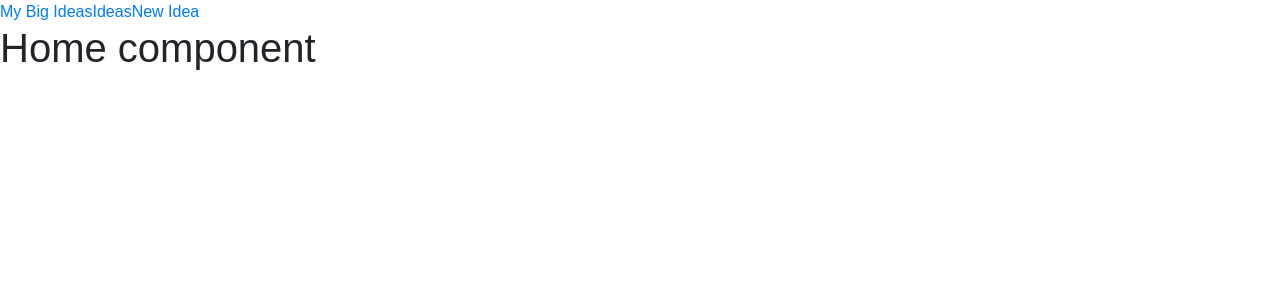
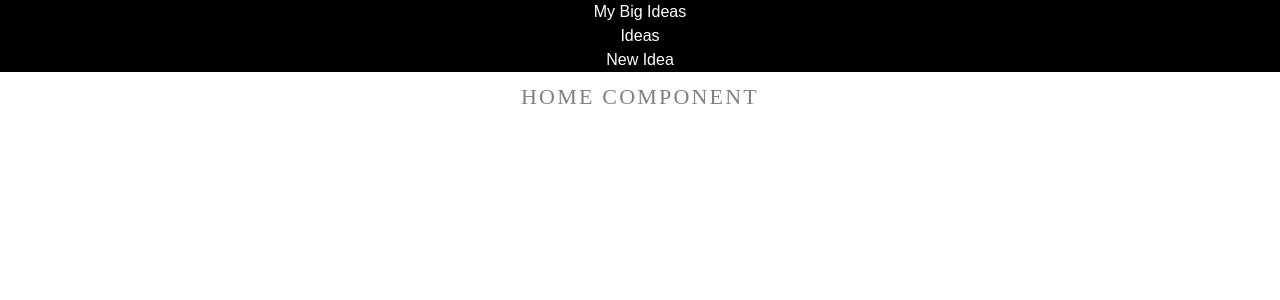
Before and after one commit to kristinreddington/Me-And-My-Big-Ideas, a React (Create React App) app in the folder client/: page / in a window 1280 px wide. Shown: the top 300 px of the page. Built offline with nearby package versions, Linux system fonts and the light colour scheme.

Commit message:
homepage and new form skeleton html

```diff
--- a/client/src/App.css
+++ b/client/src/App.css
@@ -26,3 +26,32 @@
   from { transform: rotate(0deg); }
   to { transform: rotate(360deg); }
 }
+
+.nav {
+  color: rgb(255,255,255);
+}
+
+.nav:hover {
+  color: rgb(255,255,255);
+  text-decoration: inherit;
+}
+
+#route-card {
+  background-color: black;
+}
+
+nav, h1, h2, h3, h4 {
+  font-family: TimesNewRoman,
+  "Times New Roman", Times, Baskerville, Georgia, serif;
+  font-weight: 400;
+  text-rendering: optimizeLegibility;
+  text-transform: uppercase;
+  letter-spacing: 0.1em;
+  font-size: 22px;
+  position: relative;
+  color: #090909;
+  padding: 0 10px;
+  background-color: #fff;
+  border: 0 none;
+  line-height: 50px;
+}
--- /dev/null
+++ b/client/src/components/Home.css
@@ -0,0 +1,4 @@
+h1 {
+  text-align: center;
+  color: grey;
+}
--- a/client/src/components/Home.js
+++ b/client/src/components/Home.js
@@ -1,4 +1,5 @@
 import React from 'react';
+import './Home.css'
 
 const Home = () => {
 
--- a/client/src/containers/Routes.js
+++ b/client/src/containers/Routes.js
@@ -13,13 +13,15 @@ class Routes extends Component {
   return (
   <Router history={history}>
     <div>
-      <NavLink to='/'>My Big Ideas</NavLink>
-      <NavLink to='/ideas'>Ideas</NavLink>
-      <NavLink to='/ideas/new'>New Idea</NavLink>
+      <div id="route-card">
+        <NavLink className="nav justify-content-center" to='/'>My Big Ideas</NavLink>
+        <NavLink className="nav justify-content-center" to='/ideas'>Ideas</NavLink>
+        <NavLink className="nav justify-content-center" to='/ideas/new'>New Idea</NavLink>
+      </div>
 
       <Route exact path='/' component={Home} />
       <Route exact path='/ideas' component={Ideas} />
-      <Route exact path='/ideas/new' component={IdeaForm} />
+      <Route path='/ideas/new' component={IdeaForm} />
       <Route exact path='/ideas/:id/edit' component={EditIdea} />
     </div>
   </Router>
--- a/client/src/index.js
+++ b/client/src/index.js
@@ -2,7 +2,13 @@ import React from 'react';
 import ReactDOM from 'react-dom';
 import './index.css';
 import App from './App';
+import { Provider } from 'react-redux';
 import registerServiceWorker from './registerServiceWorker';
+import store from './store.js'
 
-ReactDOM.render(<App />, document.getElementById('root'));
-registerServiceWorker();
+ReactDOM.render(
+  <Provider store={store}>
+  <App />
+  </Provider>,
+  document.getElementById('root'));
+  registerServiceWorker();
--- a/client/store.js
+++ b/client/src/store.js
@@ -5,6 +5,8 @@ import {
   compose
 } from 'redux';
 import thunk from 'redux-thunk';
+import ideas from './reducers/ideas'
+import ideaFormData from './reducers/ideaFormData'
 
 const reducers = combineReducers( {
   ideas,
```
Also changed, not shown: 1 other file (tests, documents, lock files or other folders).
